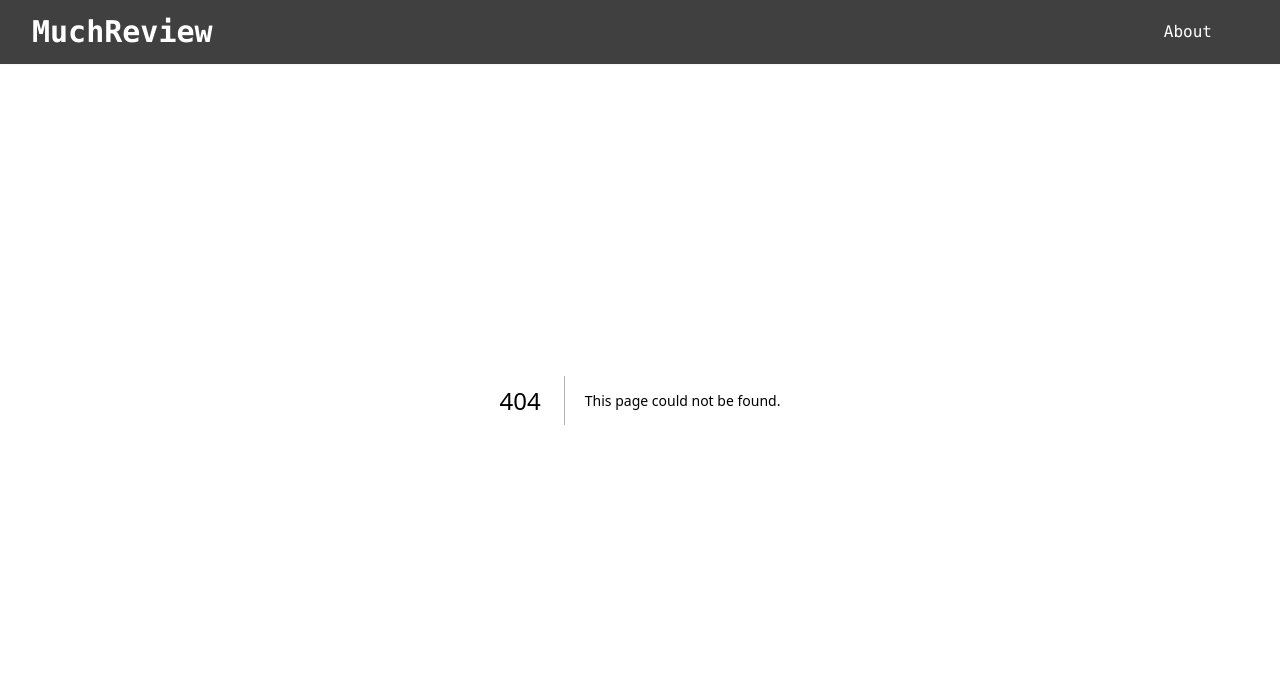
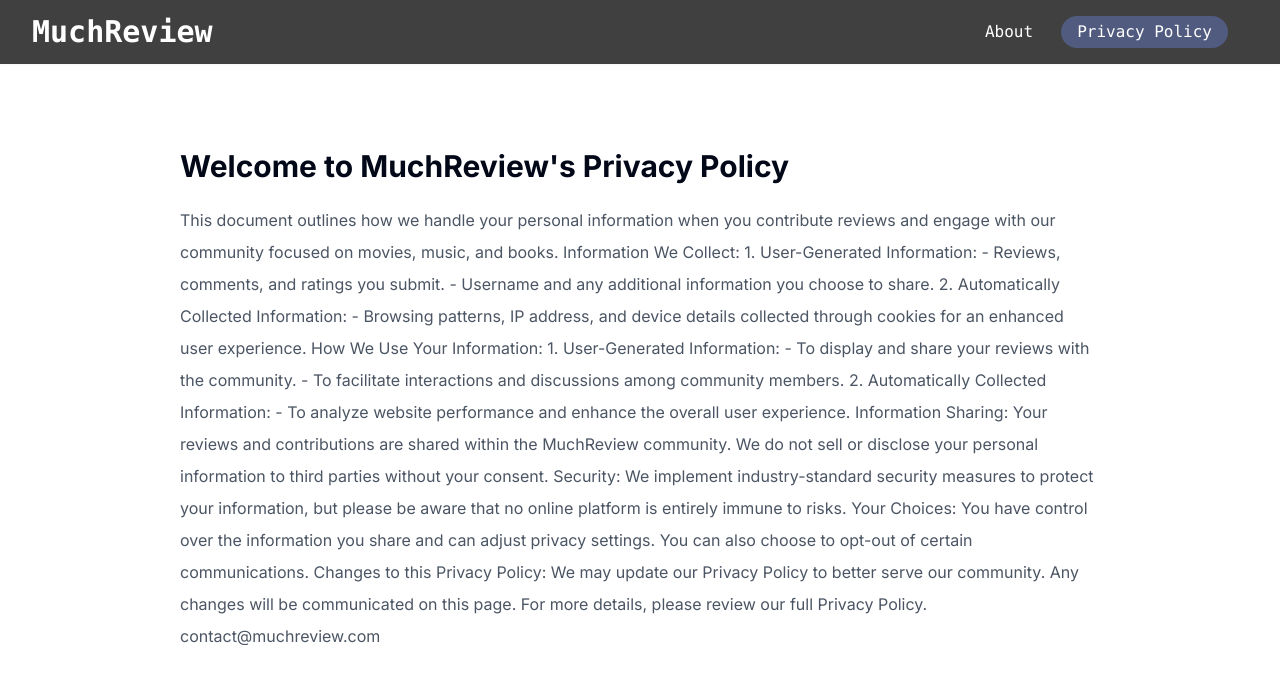
Before and after one commit to kenmoh/movie-ui, a Next.js app: page /policy in a window 1280 px wide. Before the commit this address had no page. Shown: the top 684 px of the page. Built offline with nearby package versions, Linux system fonts and the light colour scheme.

Commit message:
add policy page

```diff
--- a/app/about/page.tsx
+++ b/app/about/page.tsx
@@ -1,9 +1,31 @@
-import React from 'react'
+import React from "react";
 
 const aboutPage = () => {
-    return (
-        <div>aboutPage</div>
-    )
-}
+  return (
+    <div className="md:w-3/4 mx-auto mt-32 p-5  ">
+      <h1 className="text-3xl font-bold mb-5">
+        Welcome to MuchReview Where Your Voice Matters!
+      </h1>
+      <p className="text-gray-600 leading-loose">
+        MuchReview is not just a platform; it's a community of passionate
+        individuals who love sharing their opinions on movies, music, and books.
+        Here, the spotlight is on you, the audience. We believe that everyone's
+        perspective adds a unique flavor to the world of entertainment, and
+        that's why we've created a space where your reviews take center stage.
+        Our Mission: To amplify your voices and create a hub where diverse
+        opinions converge, shaping a vibrant tapestry of insights into the
+        worlds of movies, music, and books. What Sets Us Apart: 1.
+        User-Generated Reviews: Our platform thrives on the reviews, ratings,
+        and thoughts shared by you the real critics and enthusiasts. 2. Genre
+        Inclusivity: Whether you're into indie films, underground music, or
+        classic literature, MuchReview is the place to explore a wide array of
+        genres. 3. Community Connection: Connect with fellow reviewers, discuss
+        your favorite works, and discover new gems recommended by our community.
+        Get in Touch: Have a review you can't wait to share or want to join the
+        conversation? Reach out to us at contact@muchreview.com.
+      </p>
+    </div>
+  );
+};
 
-export default aboutPage
+export default aboutPage;
--- /dev/null
+++ b/app/policy/page.tsx
@@ -0,0 +1,37 @@
+import React from "react";
+
+const PolicyPage = () => {
+  return (
+    <div className="md:w-3/4 mx-auto mt-32 p-5  ">
+      <h1 className="text-3xl font-bold mb-5">
+        Welcome to MuchReview's Privacy Policy
+      </h1>
+      <p className="text-gray-600 leading-loose">
+        This document outlines how we handle your personal information when you
+        contribute reviews and engage with our community focused on movies,
+        music, and books. Information We Collect: 1. User-Generated Information:
+        - Reviews, comments, and ratings you submit. - Username and any
+        additional information you choose to share. 2. Automatically Collected
+        Information: - Browsing patterns, IP address, and device details
+        collected through cookies for an enhanced user experience. How We Use
+        Your Information: 1. User-Generated Information: - To display and share
+        your reviews with the community. - To facilitate interactions and
+        discussions among community members. 2. Automatically Collected
+        Information: - To analyze website performance and enhance the overall
+        user experience. Information Sharing: Your reviews and contributions are
+        shared within the MuchReview community. We do not sell or disclose your
+        personal information to third parties without your consent. Security: We
+        implement industry-standard security measures to protect your
+        information, but please be aware that no online platform is entirely
+        immune to risks. Your Choices: You have control over the information you
+        share and can adjust privacy settings. You can also choose to opt-out of
+        certain communications. Changes to this Privacy Policy: We may update
+        our Privacy Policy to better serve our community. Any changes will be
+        communicated on this page. For more details, please review our full
+        Privacy Policy. contact@muchreview.com
+      </p>
+    </div>
+  );
+};
+
+export default PolicyPage;
--- a/components/Navbar.tsx
+++ b/components/Navbar.tsx
@@ -6,16 +6,16 @@
 
 const pageRoutes = [
   //   {
-  //     name: "Home",
-  //     href: "/",
-  //   },
-  //   {
   //     name: "Movies",
   //     href: "/movies",
   //   },
   {
     name: "About",
     href: "/about",
+  },
+  {
+    name: "Privacy Policy",
+    href: "/policy",
   },
 ];
 
```
